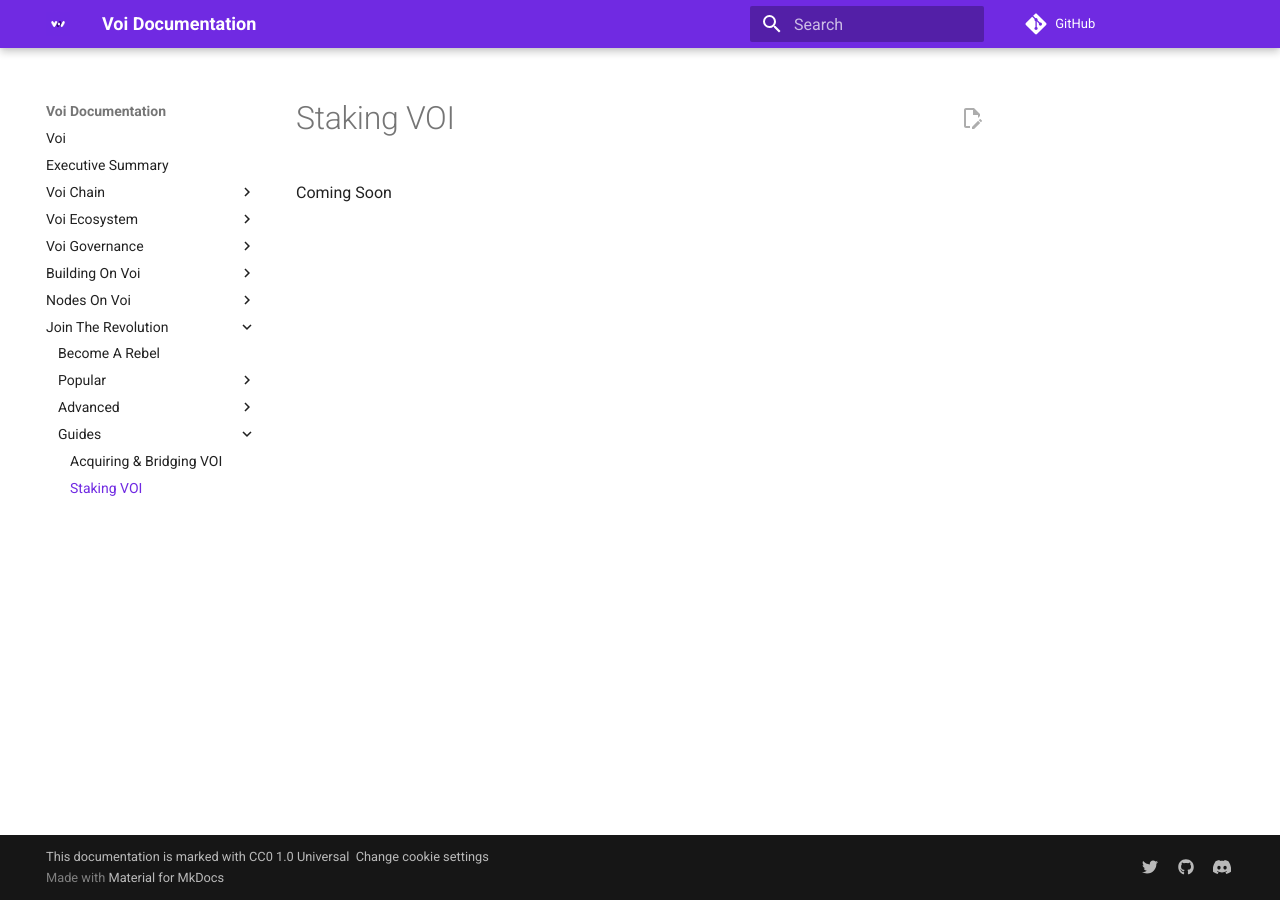
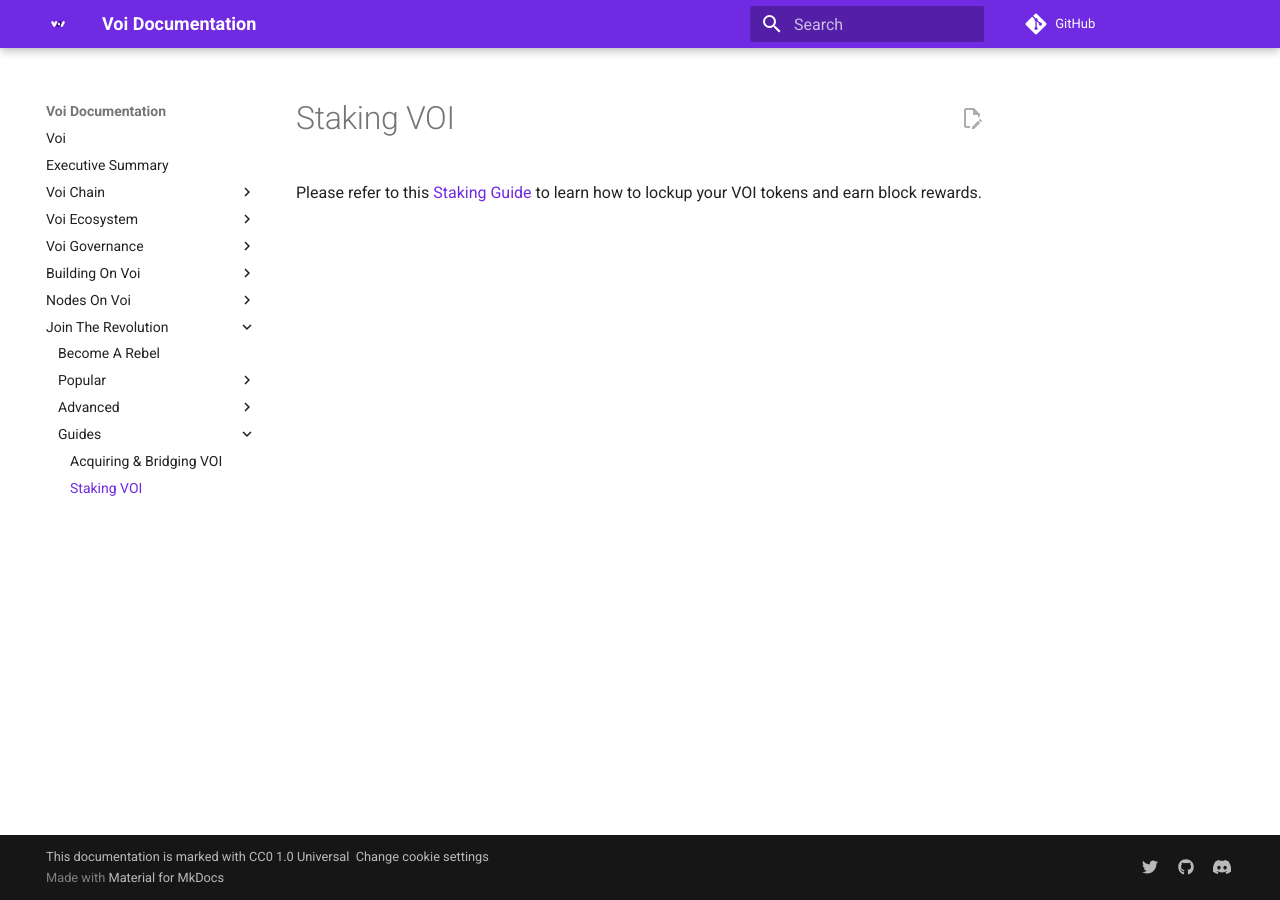
Before and after one commit to VoiNetwork/learn-more, an MkDocs documentation site: the page built from docs/guides/staking.md, in a window 1280 px wide. Built offline with MkDocs 1.6.1 and Material for MkDocs 9.7.7, drawn with Linux system fonts in a browser that asks for light colours; plug-ins that fetch from the network failed and are left out; comment, search, counter and statistics services are not loaded.

Commit message:
Update staking.md

```diff
--- a/docs/guides/staking.md
+++ b/docs/guides/staking.md
@@ -1,3 +1,3 @@
 # Staking VOI
 
-Coming Soon
+Please refer to this [Staking Guide](https://docs.google.com/document/d/102T8BGLu98ktLBEu8vIPO19vKUm0NUH3MNefUHJEbX8/edit) to learn how to lockup your VOI tokens and earn block rewards.
```
